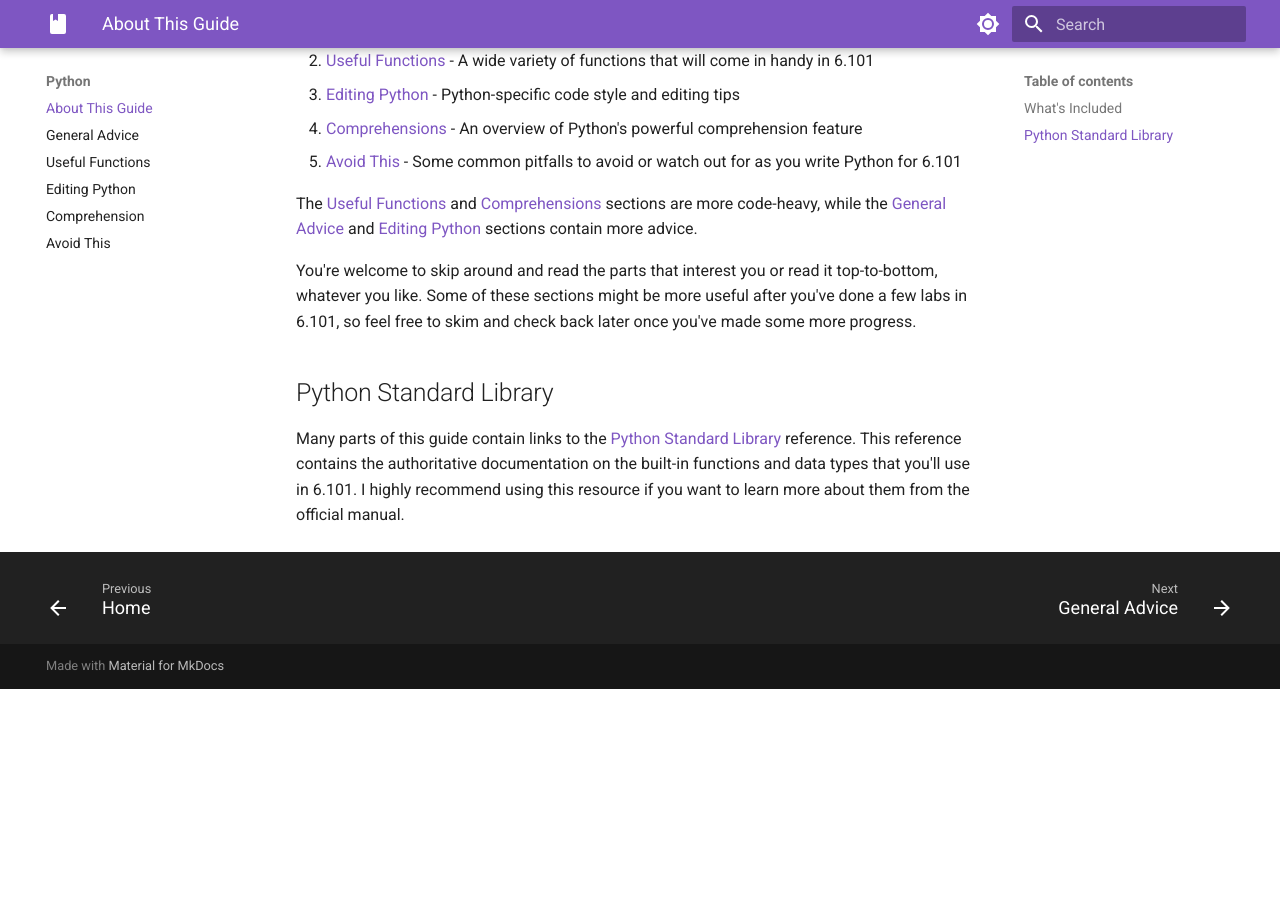
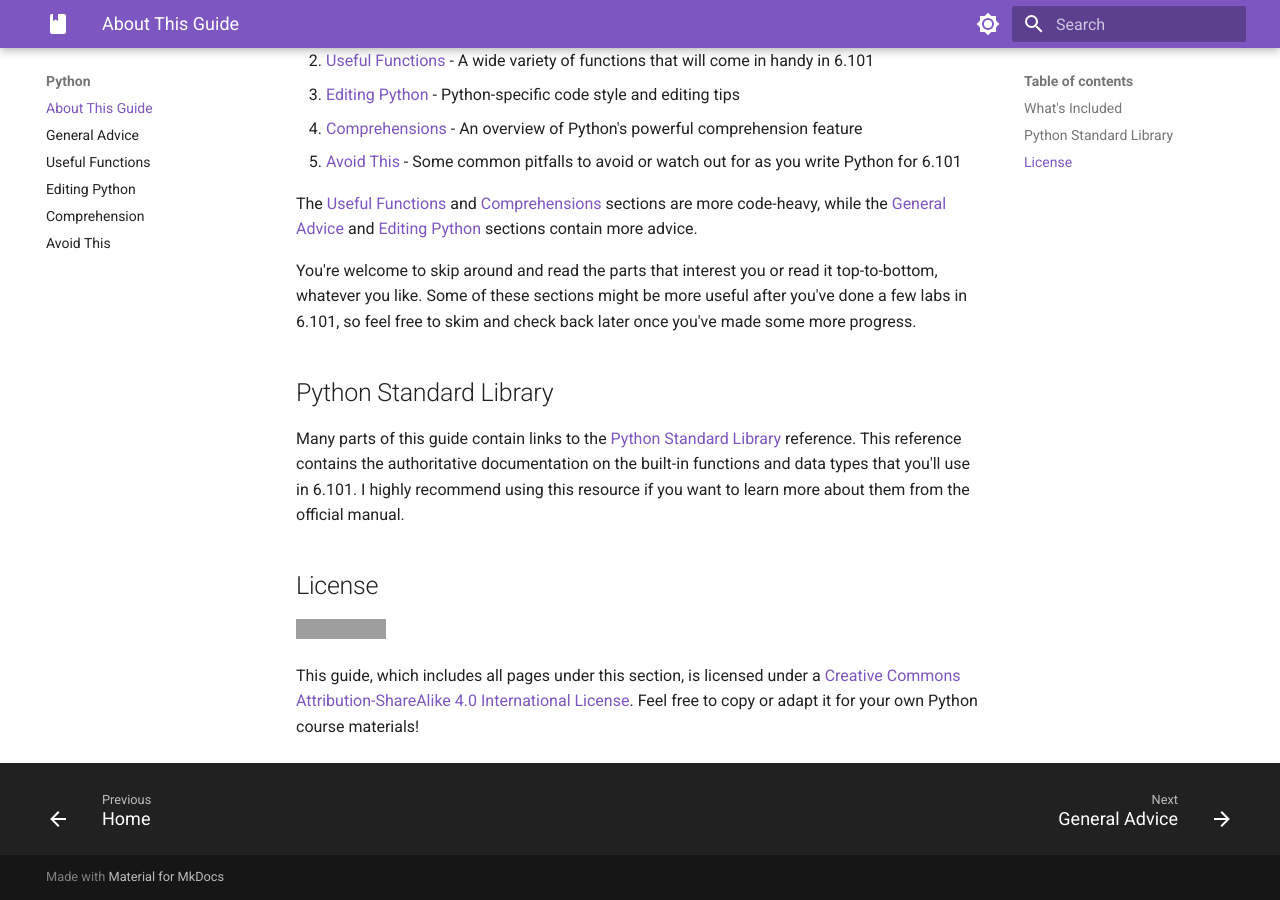
Before and after one commit to camtheman256/pages, an MkDocs documentation site: the page built from docs/python/index.md, in a window 1280 px wide and 900 px high, scrolled down 732 px. Built offline with MkDocs 1.6.1 and Material for MkDocs 9.7.7, drawn with Linux system fonts in a browser that asks for light colours; before the commit the page ends 1421 px from its top, so only the background shows below that; grey boxes are pictures that could not be loaded.

Commit message:
add license

```diff
--- a/docs/python/index.md
+++ b/docs/python/index.md
@@ -52,9 +52,18 @@ built-in functions and data types that you'll use in 6.101. I highly recommend
 using this resource if you want to learn more about them from the official
 manual.
 
+## License
+
+[![CC BY-SA Icon](https://i.creativecommons.org/l/by-sa/4.0/88x31.png)][license]
+
+This guide, which includes all pages under this section, is licensed under a
+[Creative Commons Attribution-ShareAlike 4.0 International License][license].
+Feel free to copy or adapt it for your own Python course materials!
+
 [python standard library]: https://docs.python.org/3/library/index.html
 [general advice]: 01_advice.md
 [useful functions]: 02_functions.md
 [editing python]: 03_editing.md
 [comprehensions]: 04_comprehensions.md
 [avoid this]: 05_avoid.md
+[license]: https://creativecommons.org/licenses/by-sa/4.0/
```
